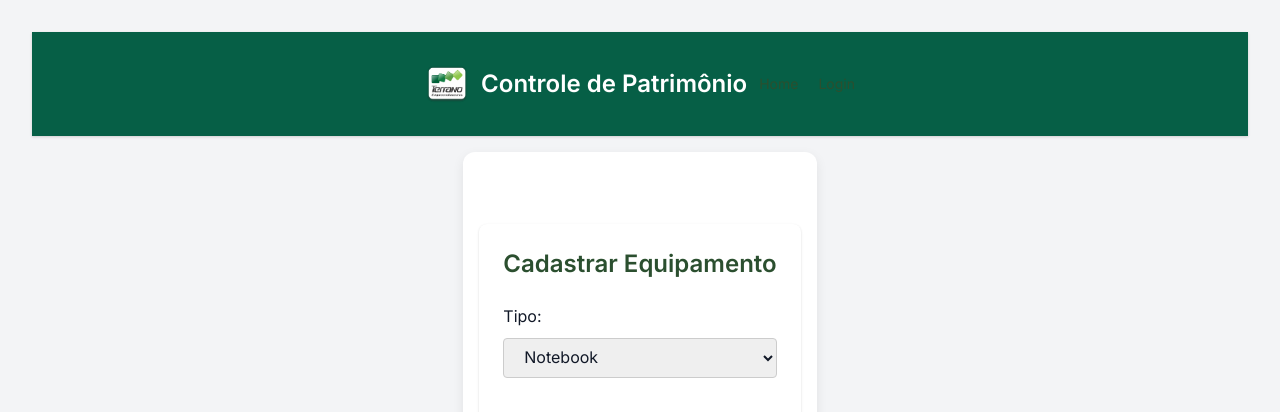
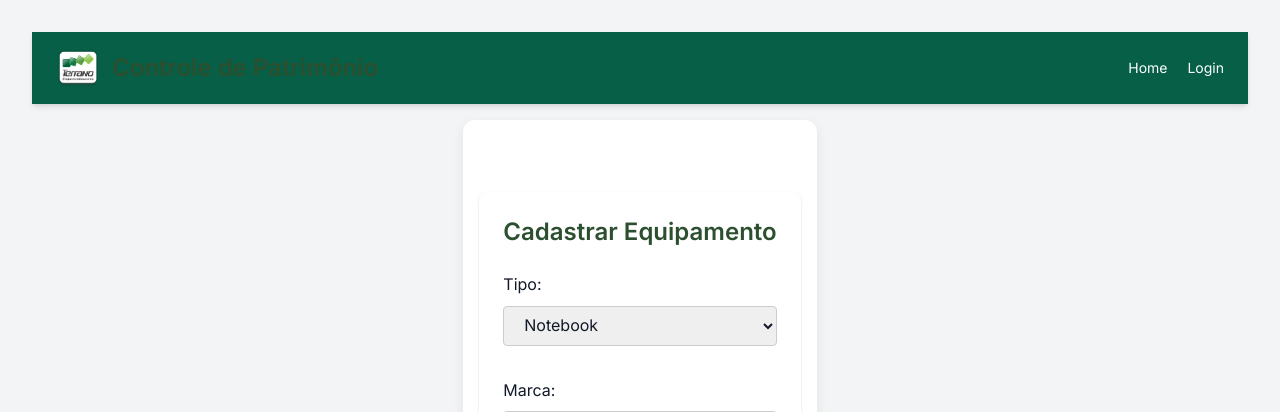
Before and after one commit to Vinicius-crypto/terrano-patrimoniov1, a Flask app: page /cadastrar in a window 1280 px wide. Shown: the top 412 px of the page. Run offline with Flask 3, Linux system fonts and the light colour scheme; a user stored in the database is signed in; data comes from the database, SQL or seed files in the repository; parts of the project's set-up code (start-up, migrations or seed data) failed here and were passed over.

Commit message:
feat: Atualização visual base

```diff
--- a/templates/base.html
+++ b/templates/base.html
@@ -1,38 +1,36 @@
+<!-- base.html atualizado com Tailwind CSS e identidade visual em verde -->
 <!DOCTYPE html>
 <html lang="{{ user_language if user_language in ['en', 'pt-br', 'es'] else 'pt-br' }}">
 <head>
   <meta charset="UTF-8" />
   <meta name="viewport" content="width=device-width, initial-scale=1.0" />
   <title>{% block title %}Controle de Patrimônio{% endblock %}</title>
-
-  <!-- Tailwind CSS CDN -->
   <link href="https://cdn.jsdelivr.net/npm/tailwindcss@2.2.19/dist/tailwind.min.css" rel="stylesheet">
-
-  <!-- Estilo personalizado opcional -->
   <link rel="stylesheet" href="{{ url_for('static', filename='css/style.css') }}">
   <link rel="icon" href="{{ url_for('static', filename='favicon.ico') }}" type="image/x-icon" />
 </head>
 <body class="bg-gray-100 text-gray-900 min-h-screen flex flex-col">
 
   <!-- Cabeçalho -->
-  <header class="bg-green-800 dark:bg-green-900 shadow p-4 flex items-center justify-between">
+  <header class="bg-green-800 shadow-md text-white">
     <div class="max-w-7xl mx-auto px-6 py-4 flex flex-col sm:flex-row items-center justify-between">
       <div class="flex items-center gap-3">
         <img src="{{ url_for('static', filename='img/logo.png') }}" alt="Logo" class="h-10 w-auto">
-        <h1 class="text-2xl font-bold text-white">Controle de Patrimônio</h1><a class="text-white hover:underline"></a>
+        <h1 class="text-2xl font-semibold">Controle de Patrimônio</h1>
       </div>
       <nav class="mt-3 sm:mt-0 space-x-4 text-sm">
-        <a href="{{ url_for('index') }}" class="hover:underline">Home</a>
+        <a href="{{ url_for('index') }}" class="text-white hover:underline">Home</a>
         {% if session.username %}
-          <a href="{{ url_for('logout') }}" class="hover:underline">Logout</a>
+          <a href="{{ url_for('logout') }}" class="text-white hover:underline">Logout</a>
         {% else %}
-          <a href="{{ url_for('login') }}" class="hover:underline">Login</a>
+          <a href="{{ url_for('login') }}" class="text-white hover:underline">Login</a>
         {% endif %}
       </nav>
     </div>
   </header>
 
-  <!-- Mensagens flash -->
+  <!-- Flash messages exceto na página de login -->
+  {% if request.endpoint != 'login' %}
   {% with messages = get_flashed_messages(with_categories=true) %}
     {% if messages %}
       <div class="max-w-3xl mx-auto mt-6 px-4">
@@ -48,6 +46,7 @@
       </div>
     {% endif %}
   {% endwith %}
+  {% endif %}
 
   <!-- Conteúdo principal -->
   <main class="flex-grow px-4 py-8">
```
